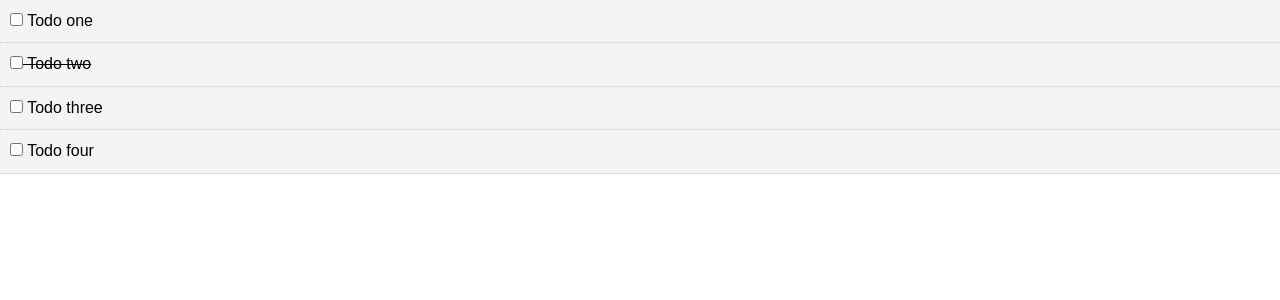
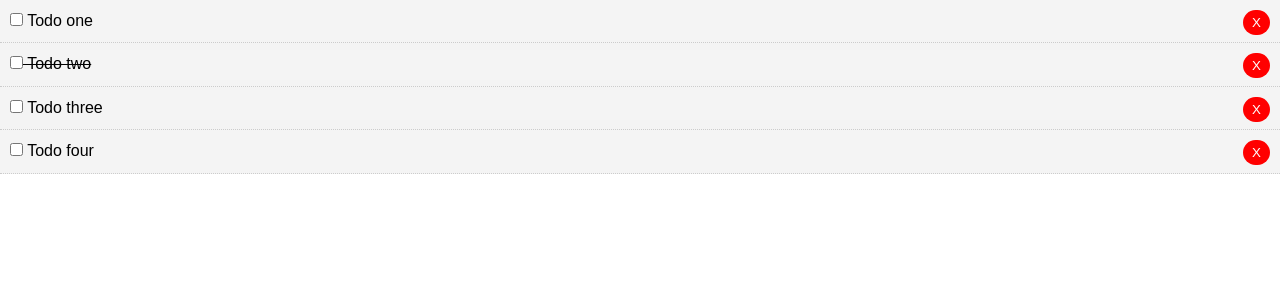
Before and after one commit to SunilDSK/Todo-With-Vue.js, a Vue app: page / in a window 1280 px wide. Shown: the top 300 px of the page. Built offline with nearby package versions, Linux system fonts and the light colour scheme.

Commit message:
Adds click event

```diff
--- a/src/components/TodoItem.vue
+++ b/src/components/TodoItem.vue
@@ -3,6 +3,7 @@
         <p>
             <input type="checkbox" v-on:change="markComplete"/>
             {{todo.title}}
+            <button @click="$emit('del-todo', todo.id)"  class="del">X</button>
         </p>
   </div>
 </template>
--- a/src/components/Todos.vue
+++ b/src/components/Todos.vue
@@ -1,7 +1,7 @@
 <template>
   <div>
     <div v-for="todo in todos" v-bind:key="todo.id">
-        <TodoItem v-bind:todo="todo"/>
+      <TodoItem v-bind:todo="todo" v-on:del-todo="$emit('del-todo',todo.id)" />
     </div>
   </div>
 </template>
@@ -12,7 +12,7 @@ import TodoItem from "./TodoItem";
 export default {
   name: "Todos",
   components: {
-      TodoItem
+    TodoItem
   },
   props: ["todos"]
 };
```
